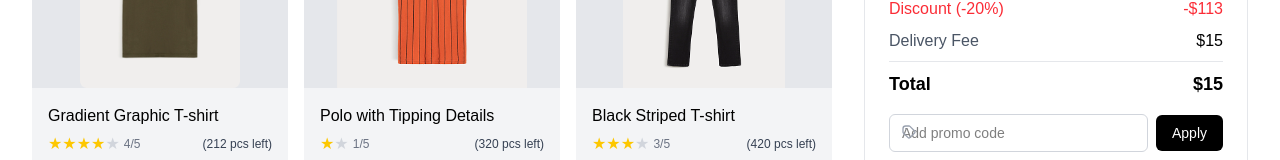
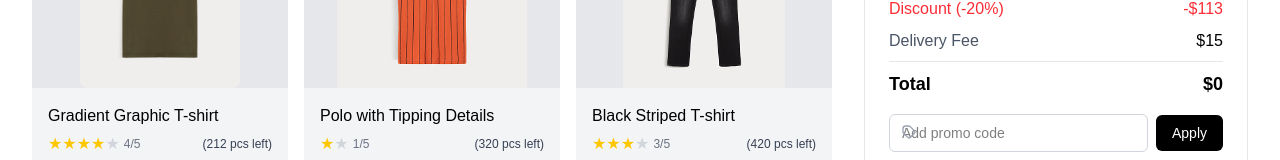
Before and after one commit to mahfujur-shohan/Smart-shop, a React (Vite) app: page / in a window 1280 px wide. Shown: the part 297-457 px from the top of the page. Built offline with nearby package versions, Linux system fonts and the light colour scheme; a web font is replaced by a local one.

Commit message:
total section updated

```diff
--- a/src/components/CartDetails.jsx
+++ b/src/components/CartDetails.jsx
@@ -49,7 +49,7 @@ export default function CartDetails({
               </div>
               <div className="flex justify-between font-bold text-lg pt-2 border-t border-gray-200">
                 <span>Total</span>
-                <span>${total}</span>
+                <span>${subtotal > 0 ? total : 0}</span>
               </div>
             </div>
             {/* Promo Code */}
```
